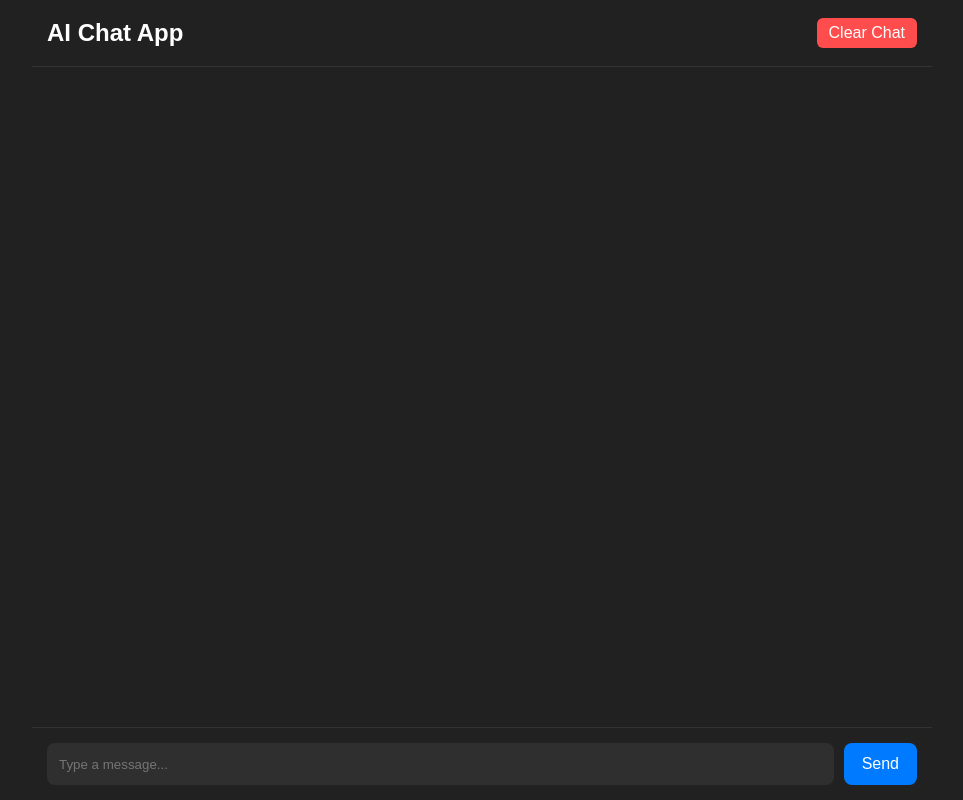
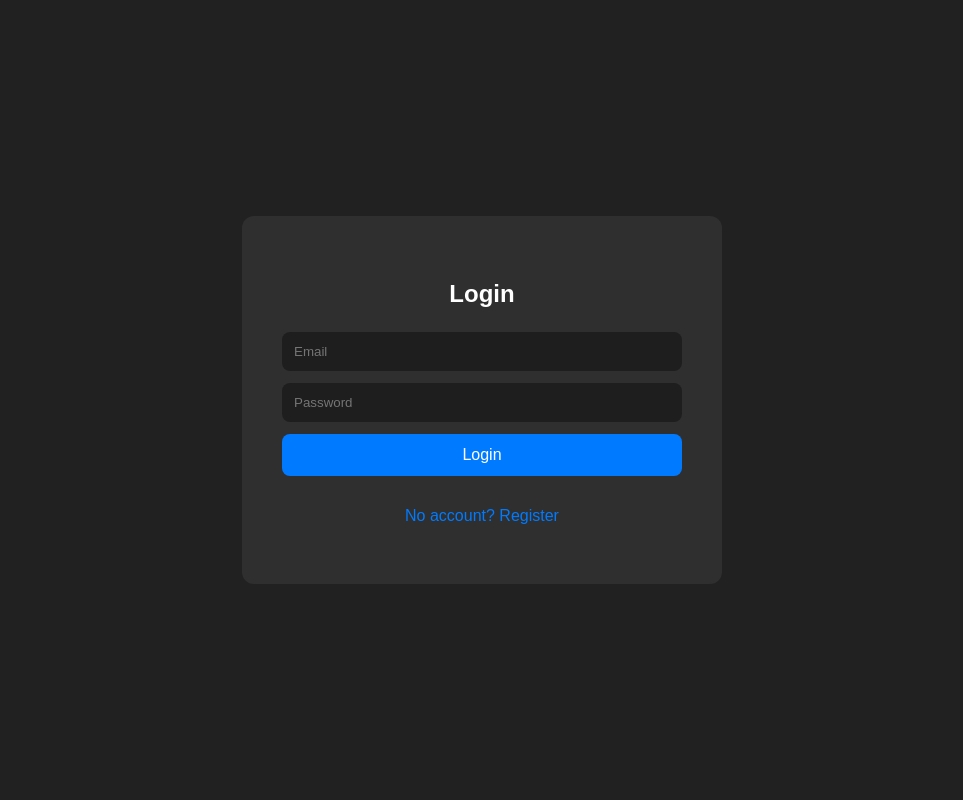
Before and after one commit to AHMED-KHAN-LOHANI/ai-chat-app, a React (Vite) app in the folder ai-chat-app/: page / in a window 1280 px wide. Shown: the whole page, without its empty margins (158-1121 px from the left). Built offline with nearby package versions, Linux system fonts and the light colour scheme.

Commit message:
feat: add login and register UI with JWT auth

```diff
--- a/ai-chat-app/src/App.jsx
+++ b/ai-chat-app/src/App.jsx
@@ -1,6 +1,9 @@
 import { useState, useRef, useEffect } from "react";
+import Auth from "./Auth";
 
 function App() {
+  const [token, setToken] = useState(localStorage.getItem("token"));
+  const [email, setEmail] = useState(localStorage.getItem("email"));
   const [message, setMessage] = useState("");
   const [chat, setChat] = useState([]);
   const [loading, setLoading] = useState(false);
@@ -10,6 +13,19 @@ function App() {
   useEffect(() => {
     chatEndRef.current?.scrollIntoView({ behavior: "smooth" });
   }, [chat, loading]);
+
+  const handleLogin = (newToken, userEmail) => {
+    setToken(newToken);
+    setEmail(userEmail);
+  };
+
+  const handleLogout = () => {
+    localStorage.removeItem("token");
+    localStorage.removeItem("email");
+    setToken(null);
+    setEmail(null);
+    setChat([]);
+  };
 
   const sendMessage = async () => {
     if (message.trim() === "") return;
@@ -24,10 +40,16 @@ function App() {
         "https://ai-chat-app-ba6r.onrender.com/chat",
         {
           method: "POST",
-    headers: { "Content-Type": "application/json" },
+          headers: {
+            "Content-Type": "application/json",
+            Authorization: `Bearer ${token}`,
+          },
           body: JSON.stringify({ message }),
         }
       );
+
+      if (!response.ok) throw new Error("Server error");
+
       const data = await response.json();
       setChat((prev) => [...prev, { text: data.reply, sender: "ai" }]);
     } catch (error) {
@@ -40,40 +62,39 @@ function App() {
     }
   };
 
+  if (!token) {
+    return <Auth onLogin={handleLogin} />;
+  }
+
   return (
-    <div
-      style={{
-        height: "100vh",        // ✅ changed from minHeight to height
+    <div style={{
+      height: "100vh",
       display: "flex",
       justifyContent: "center",
       backgroundColor: "#212121",
       color: "white",
       fontFamily: "Arial, sans-serif",
-      }}
-    >
-      <div
-        style={{
+    }}>
+      <div style={{
         width: "100%",
         maxWidth: "900px",
         display: "flex",
         flexDirection: "column",
-        }}
-      >
+      }}>
+
         {/* Header */}
-
-
-        {/* Chat Area */}
-        <div
-  style={{
+        <div style={{
           display: "flex",
           justifyContent: "space-between",
           alignItems: "center",
           padding: "15px",
           borderBottom: "1px solid #333",
           flexShrink: 0,
-  }}
->
+        }}>
           <h2 style={{ margin: 0 }}>AI Chat App</h2>
+
+          <div style={{ display: "flex", gap: "10px", alignItems: "center" }}>
+            <span style={{ fontSize: "14px", color: "#aaa" }}>{email}</span>
 
             <button
               onClick={async () => {
@@ -91,19 +112,34 @@ function App() {
                 cursor: "pointer",
               }}
             >
-    Clear Chat
+              Clear
+            </button>
+
+            <button
+              onClick={handleLogout}
+              style={{
+                padding: "6px 12px",
+                borderRadius: "6px",
+                border: "none",
+                backgroundColor: "#555",
+                color: "white",
+                cursor: "pointer",
+              }}
+            >
+              Logout
             </button>
           </div>
-        <div
-          style={{
+        </div>
+
+        {/* Chat Area */}
+        <div style={{
           flex: 1,
-            height: 0,         // ✅ key fix: allows flex + overflow-y to work correctly
+          height: 0,
           overflowY: "auto",
           padding: "20px",
           display: "flex",
           flexDirection: "column",
-          }}
-        >
+        }}>
           {chat.map((msg, index) => (
             <div
               key={index}
@@ -122,15 +158,13 @@ function App() {
           ))}
 
           {loading && (
-            <div
-              style={{
+            <div style={{
               alignSelf: "flex-start",
               backgroundColor: "#2f2f2f",
               padding: "10px 15px",
               borderRadius: "15px",
               marginBottom: "10px",
-              }}
-            >
+            }}>
               AI is thinking...
             </div>
           )}
@@ -139,15 +173,13 @@ function App() {
         </div>
 
         {/* Input Section */}
-        <div
-          style={{
+        <div style={{
           display: "flex",
           padding: "15px",
           borderTop: "1px solid #333",
           gap: "10px",
-            flexShrink: 0,   // ✅ prevent input bar from shrinking
-          }}
-        >
+          flexShrink: 0,
+        }}>
           <input
             type="text"
             value={message}
--- /dev/null
+++ b/ai-chat-app/src/Auth.jsx
@@ -0,0 +1,147 @@
+import { useState } from "react";
+
+function Auth({ onLogin }) {
+  const [isLogin, setIsLogin] = useState(true);
+  const [email, setEmail] = useState("");
+  const [password, setPassword] = useState("");
+  const [message, setMessage] = useState("");
+  const [loading, setLoading] = useState(false);
+
+  const handleSubmit = async () => {
+    if (!email || !password) {
+      setMessage("Please enter email and password");
+      return;
+    }
+
+    setLoading(true);
+    setMessage("");
+
+    const endpoint = isLogin ? "/auth/login" : "/auth/register";
+
+    try {
+      const response = await fetch(
+        `https://ai-chat-app-ba6r.onrender.com${endpoint}`,
+        {
+          method: "POST",
+          headers: { "Content-Type": "application/json" },
+          body: JSON.stringify({ email, password }),
+        }
+      );
+
+      const data = await response.json();
+
+      if (!response.ok) {
+        setMessage(data.message || "Something went wrong");
+        return;
+      }
+
+      if (isLogin) {
+        localStorage.setItem("token", data.token);
+        localStorage.setItem("email", data.email);
+        onLogin(data.token, data.email);
+      } else {
+        setMessage("Account created! Please login.");
+        setIsLogin(true);
+      }
+
+    } catch (error) {
+      setMessage("Error contacting server");
+    } finally {
+      setLoading(false);
+    }
+  };
+
+  return (
+    <div style={{
+      height: "100vh",
+      display: "flex",
+      justifyContent: "center",
+      alignItems: "center",
+      backgroundColor: "#212121",
+      color: "white",
+      fontFamily: "Arial, sans-serif",
+    }}>
+      <div style={{
+        backgroundColor: "#2f2f2f",
+        padding: "40px",
+        borderRadius: "12px",
+        width: "100%",
+        maxWidth: "400px",
+      }}>
+        <h2 style={{ marginBottom: "20px", textAlign: "center" }}>
+          {isLogin ? "Login" : "Register"}
+        </h2>
+
+        <input
+          type="email"
+          placeholder="Email"
+          value={email}
+          onChange={(e) => setEmail(e.target.value)}
+          style={{
+            width: "100%",
+            padding: "12px",
+            marginBottom: "12px",
+            borderRadius: "8px",
+            border: "none",
+            backgroundColor: "#1e1e1e",
+            color: "white",
+            boxSizing: "border-box",
+          }}
+        />
+
+        <input
+          type="password"
+          placeholder="Password"
+          value={password}
+          onChange={(e) => setPassword(e.target.value)}
+          style={{
+            width: "100%",
+            padding: "12px",
+            marginBottom: "12px",
+            borderRadius: "8px",
+            border: "none",
+            backgroundColor: "#1e1e1e",
+            color: "white",
+            boxSizing: "border-box",
+          }}
+        />
+
+        {message && (
+          <p style={{ color: "#ff4d4d", marginBottom: "10px" }}>
+            {message}
+          </p>
+        )}
+
+        <button
+          onClick={handleSubmit}
+          disabled={loading}
+          style={{
+            width: "100%",
+            padding: "12px",
+            borderRadius: "8px",
+            border: "none",
+            backgroundColor: "#007bff",
+            color: "white",
+            cursor: "pointer",
+            marginBottom: "12px",
+          }}
+        >
+          {loading ? "Please wait..." : isLogin ? "Login" : "Register"}
+        </button>
+
+        <p
+          onClick={() => setIsLogin(!isLogin)}
+          style={{
+            textAlign: "center",
+            cursor: "pointer",
+            color: "#007bff",
+          }}
+        >
+          {isLogin ? "No account? Register" : "Have account? Login"}
+        </p>
+      </div>
+    </div>
+  );
+}
+
+export default Auth;
```
Lines whose indentation alone changed are shown as unchanged.
